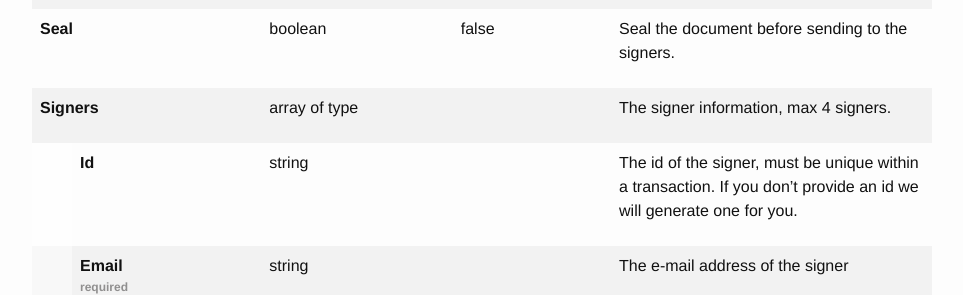
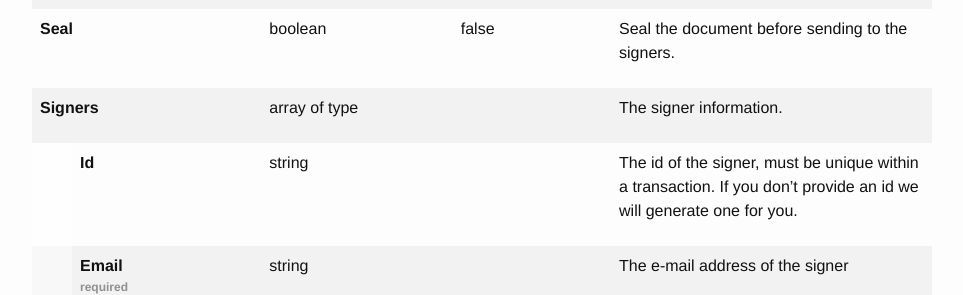
Before and after one commit to markohantula/evidos.github.io, a Jekyll site: the page built from endpoints.html, in a window 1280 px wide and 900 px high, scrolled down 8161 px. Shown: the part 161-456 px from the top of the window, without its empty margins (158-1121 px from the left). Built offline with Jekyll 4.4.1, drawn with Linux system fonts in a browser that asks for light colours.

Commit message:
Cut information about the signer limit

```diff
--- a/_data/api-swagger.yaml
+++ b/_data/api-swagger.yaml
@@ -230,7 +230,7 @@ definitions:
         description: Seal the document before sending to the signers.
       Signers:
         type: array
-        description: The signer information, max 4 signers.
+        description: The signer information.
         items:
           type: object
           required:
```
